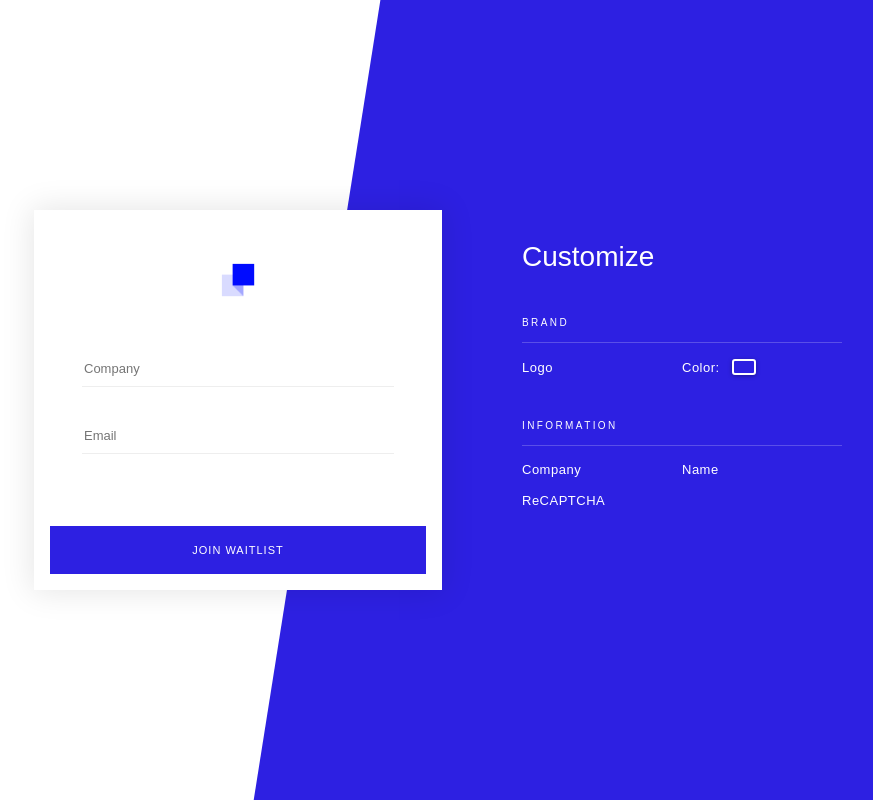
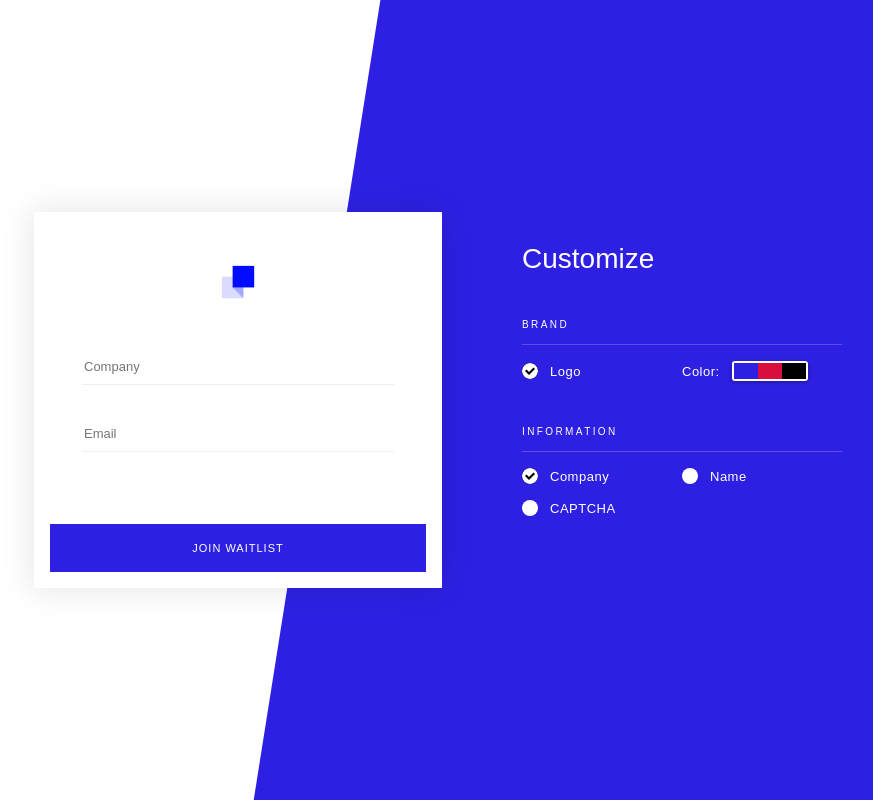
Before and after one commit to simplethingsllc/start, a React (Create React App) app in the folder client/: page / in a window 1280 px wide. Shown: the top 800 px of the page, without its empty margins (202-1075 px from the left). Built offline with nearby package versions, Linux system fonts and the light colour scheme.

Commit message:
Adds option selecting

```diff
--- a/client/src/TeaserPage.js
+++ b/client/src/TeaserPage.js
@@ -23,6 +23,13 @@ const Layer = ({ children }) => (
   </div>
 );
 
+const Checkbox = ({ selected, onChange }) => (
+  <div
+    className={cx('Checkbox', selected && 'Checkbox--selected')}
+    onClick={() => onChange(!selected)}
+  />
+);
+
 const Logo = ({ theme }) => (
   <div className={withTheme('Logo', theme)} />
 )
@@ -37,39 +44,31 @@ const Subheading = ({ title, className }) => (
   </div>
 );
 
-
 const ColorPicker = ({ theme, onSelect }) => (
   <div className="ColorPicker">
-    <div
-      className={withTheme('ColorPicker-button', theme)}
-      onClick={(e) => {
-        e.preventDefault();
-        const index = THEME_NAMES.findIndex((name) => name === theme);
-        onSelect((index + 1) % THEME_NAMES.length);
-      }}
-    />
-    <div className={cx('ColorPicker-popup')}>
     {
-        THEME_NAMES.map((theme) => (
+      THEME_NAMES.map((theme, i) => (
         <div
           key={theme}
-            className={withTheme('ColorPicker-square', theme)}
-            onClick={() => onSelect(theme)}
+          className={withTheme('ColorPicker-button', theme)}
+          onClick={() => onSelect(i)}
         />
       ))
     }
   </div>
-  </div>
 );
 
-const CustomizeSection = ({ theme, onChangeTheme }) => (
+const CustomizeSection = ({ options, theme, onChangeTheme, onChangeOption }) => (
   <section className="CustomizeSection">
-    <h2>
-      Customize
-    </h2>
+    <h2>Customize</h2>
     <Subheading title="Brand" />
     <div className="OptionGroup">
-      <div className="Option">Logo</div>
+      <div className="Option">
+        <Checkbox
+          selected={options.logo}
+          onChange={(selected) => onChangeOption('logo', selected)}
+        />Logo
+      </div>
       <div className="Option">Color:
         <ColorPicker
           theme={theme}
@@ -80,9 +79,24 @@ const CustomizeSection = ({ theme, onChangeTheme }) => (
     <div style={{ marginTop: 32 }} />
     <Subheading title="Information" />
     <div className="OptionGroup">
-      <div className="Option">Company</div>
-      <div className="Option">Name</div>
-      <div className="Option">ReCAPTCHA</div>
+      <div className="Option">
+        <Checkbox
+          selected={options.company}
+          onChange={(selected) => onChangeOption('company', selected)}
+        />Company
+      </div>
+      <div className="Option">
+        <Checkbox
+          selected={options.name}
+          onChange={(selected) => onChangeOption('name', selected)}
+        />Name
+      </div>
+      <div className="Option">
+        <Checkbox
+          selected={options.captcha}
+          onChange={(selected) => onChangeOption('captcha', selected)}
+        />CAPTCHA
+      </div>
     </div>
   </section>
 );
@@ -109,13 +123,28 @@ const TitleSection = ({ onCustomize }) => (
 
 class TeaserPage extends Component {
   state = {
+    customizing: true,
+    options: {
+      logo: true,
+      company: true,
+      name: false,
+      captcha: false,
+    },
     selectedTheme: DEFAULT_THEME_INDEX,
-    customizing: true,
   };
 
   _handleChangeColor = (theme) => {
     this.setState({
       selectedTheme: (this.state.selectedTheme + 1) % THEME_NAMES.length
+    });
+  };
+
+  _handleChangeOption = (option, selected) => {
+    this.setState({
+      options: {
+        ...this.state.options,
+        [option]: selected,
+      }
     });
   };
 
@@ -152,8 +181,10 @@ class TeaserPage extends Component {
             {
               customizing
                 ? <CustomizeSection
+                    options={this.state.options}
+                    onChangeOption={(option, selected) => this._handleChangeOption(option, selected)}
+                    onChangeTheme={(selectedTheme) => this.setState({ selectedTheme })}
                     theme={theme}
-                    onChangeTheme={(selectedTheme) => this.setState({ selectedTheme })}
                   />
                 : <TitleSection onCustomize={() => this.setState({ customizing: true })} />
             }
--- a/client/src/TeaserPage.scss
+++ b/client/src/TeaserPage.scss
@@ -48,7 +48,6 @@ $themes: (
 }
 
 .Logo {
-  display: inline-block;
   background-size: cover;
   width: 36px;
   height: 36px;
@@ -89,50 +88,42 @@ $themes: (
   line-height: 14px;
 }
 
+.Checkbox {
+  width: 16px;
+  height: 16px;
+  border-radius: 100px;
+  background-color: #FFF;
+  margin-right: 12px;
+  cursor: pointer;
+
+  &--selected {
+    background-image: url('./icon-check@2x.png');
+    background-size: cover;
+    background-color: #000;
+  }
+}
+
 .ColorPicker {
   cursor: pointer;
   margin-left: 12px;
-  position: relative;
+  display: flex;
+  flex-direction: row;
+  border-radius: 3px;
+  box-shadow: 0 1px 4px 0 rgba(0, 0, 0, 0.34);
+  border: solid 2px #ffffff;
 
   &-button {
     width: 24px;
     height: 16px;
     outline: 0;
-    border-radius: 3px;
-    box-shadow: 0 1px 4px 0 rgba(0, 0, 0, 0.34);
-    border: solid 2px #ffffff;
 
-    @include theme-colors;
-  }
-
-  &-popup {
-    position: absolute;
-    display: flex;
-    flex-direction: row;
-    border-radius: 3px;
-    border: 8px solid white;
-    background-color: #ffffff;
-    left: -(3 * 48 - 8) / 2 + px;
-    top: -(48 + 16) - 16 + px;
-
-    opacity: 0;
-    transition: opacity 500ms ease-in-out;
-
-    &--visible {
-      opacity: 1;
-      transition: opacity 500ms ease-in-out;
-    }
-  }
-
-  &-square {
-    width: 48px;
-    height: 48px;
     @include theme-colors;
   }
 }
 
 .OptionGroup {
   display: flex;
+  align-items: center;
   flex-wrap: wrap;
   flex-direction: row;
 }
```
Lines whose indentation alone changed are shown as unchanged.
